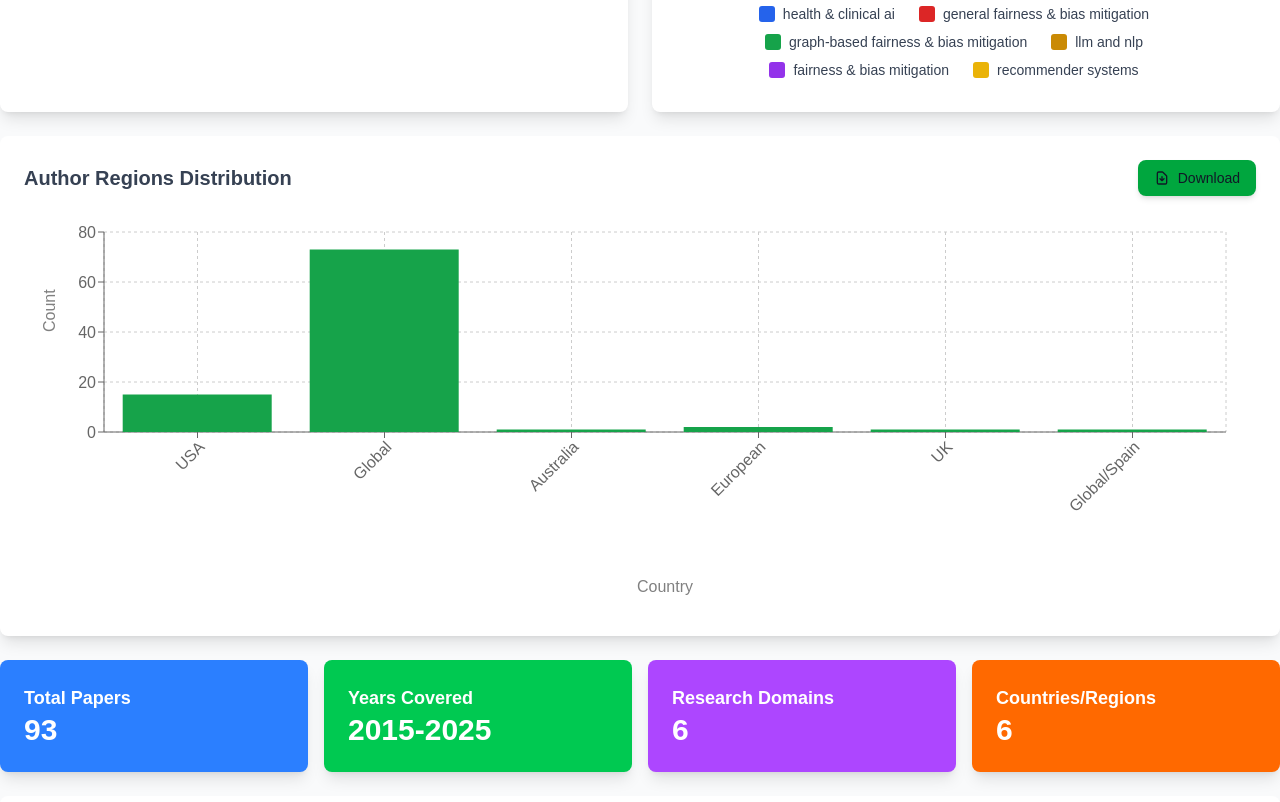
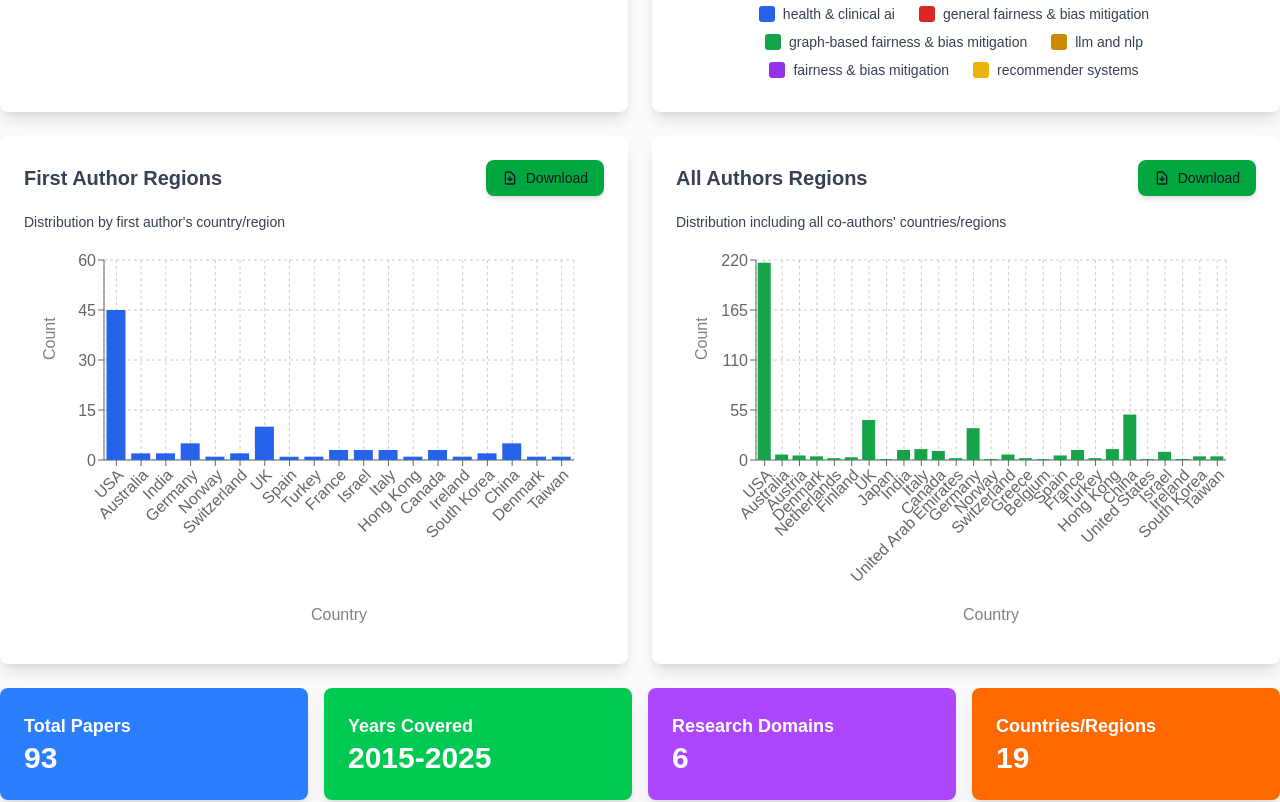
Before and after one commit to CAIRNepal/algorithmic-bias-survey, a Next.js app in the folder dashboard/: page / in a window 1280 px wide. Shown: the part 600-1402 px from the top of the page. Built offline with nearby package versions, Linux system fonts and the light colour scheme.

Commit message:
Feature: First author Stat Graph Added

```diff
--- a/dashboard/src/app/BiasResearchDashboard.tsx
+++ b/dashboard/src/app/BiasResearchDashboard.tsx
@@ -152,16 +152,63 @@ const BiasResearchDashboard = () => {
     .sort((a, b) => a.year - b.year);
 
   // Author Regions (regionData)
-  const regionMap: Record<string, number> = {};
+  // Author Regions (regionData) - FIXED CODE:
+  // const regionMap: Record<string, number> = {};
+  // validPapers.forEach((paper) => {
+  //   const authorRegions = (String(paper["Author Regions"] || "") || "").trim();
+  //   if (authorRegions) {
+  //     // Split by semicolon and count each region
+  //     const regions = authorRegions.split(";").map(r => r.trim()).filter(Boolean);
+  //     regions.forEach(region => {
+  //       if (region) regionMap[region] = (regionMap[region] || 0) + 1;
+  //     });
+  //   }
+  // });
+  //   const regionData = Object.entries(regionMap).map(([region, count]) => ({
+  //     region,
+  //     count,
+  //   }));
+  // First Author Regions (regionData)
+  const firstAuthorRegionMap: Record<string, number> = {};
   validPapers.forEach((paper) => {
-    const region = (String(paper["Focus Region"] || "") || "").trim();
-    if (region) regionMap[region] = (regionMap[region] || 0) + 1;
+    const authorRegions = (String(paper["Author Regions"] || "") || "").trim();
+    if (authorRegions) {
+      // Take only the first region (first author)
+      const firstRegion = authorRegions.split(";")[0].trim();
+      if (firstRegion)
+        firstAuthorRegionMap[firstRegion] =
+          (firstAuthorRegionMap[firstRegion] || 0) + 1;
+    }
   });
-  const regionData = Object.entries(regionMap).map(([region, count]) => ({
+  const firstAuthorRegionData = Object.entries(firstAuthorRegionMap).map(
+    ([region, count]) => ({
       region,
       count,
-  }));
+    })
+  );
 
+  // All Authors Regions (allAuthorsRegionData)
+  const allAuthorsRegionMap: Record<string, number> = {};
+  validPapers.forEach((paper) => {
+    const authorRegions = (String(paper["Author Regions"] || "") || "").trim();
+    if (authorRegions) {
+      // Split by semicolon and count each region
+      const regions = authorRegions
+        .split(";")
+        .map((r) => r.trim())
+        .filter(Boolean);
+      regions.forEach((region) => {
+        if (region)
+          allAuthorsRegionMap[region] = (allAuthorsRegionMap[region] || 0) + 1;
+      });
+    }
+  });
+  const allAuthorsRegionData = Object.entries(allAuthorsRegionMap).map(
+    ([region, count]) => ({
+      region,
+      count,
+    })
+  );
   // Research Domains (domainData)
   const domainMap: Record<string, number> = {};
   validPapers.forEach((paper) => {
@@ -189,7 +236,7 @@ const BiasResearchDashboard = () => {
 
   // Summary statistics
   const totalDomains = domainData.length;
-  const totalRegions = regionData.length;
+  const totalRegions = firstAuthorRegionData.length;
 
   // Dynamic Key Insights
   // 1. Peak research activity year
@@ -220,7 +267,9 @@ const BiasResearchDashboard = () => {
       ? "Strong foundation in general fairness research"
       : "";
   // 5. Top region/country
-  const topRegion = regionData.length > 0 ? regionData[0] : null;
+  const topRegion =
+    firstAuthorRegionData.length > 0 ? firstAuthorRegionData[0] : null; //
+
   // 6. European/Asian presence
   const europeanCountries = [
     "UK",
@@ -240,11 +289,12 @@ const BiasResearchDashboard = () => {
     "Turkey",
     "Israel",
   ];
-  const hasEurope = regionData.some((r) =>
+  const hasEurope = firstAuthorRegionData.some((r) =>
     europeanCountries.includes(r.region)
   );
-  const hasAsia = regionData.some((r) => asianCountries.includes(r.region));
-
+  const hasAsia = firstAuthorRegionData.some((r) =>
+    asianCountries.includes(r.region)
+  );
   // Map data processing
   const countryDomainMap: Record<
     string,
@@ -591,17 +641,20 @@ const BiasResearchDashboard = () => {
               </div>
 
               {/* Author Regions Bar Chart */}
-              <div className="bg-white p-6 rounded-lg shadow-lg mb-6">
+              {/* Author Regions Charts - First Author vs All Authors */}
+              <div className="grid grid-cols-1 lg:grid-cols-2 gap-6 mb-6">
+                {/* First Author Regions */}
+                <div className="bg-white p-6 rounded-lg shadow-lg">
                   <div className="flex justify-between items-center mb-4">
                     <h2 className="text-xl font-semibold text-gray-700">
-                    Author Regions Distribution
+                      First Author Regions
                     </h2>
                     <button
                       className="bg-green-600 text-white px-4 py-2 rounded-lg text-sm font-medium hover:bg-green-700 flex items-center gap-2 shadow-md"
                       onClick={() =>
                         downloadChartAsImage(
-                        "regions-chart",
-                        "author-regions-distribution"
+                          "first-author-regions-chart",
+                          "first-author-regions"
                         )
                       }
                     >
@@ -621,21 +674,97 @@ const BiasResearchDashboard = () => {
                       Download
                     </button>
                   </div>
-                {regionData.length === 0 ? (
+                  <div className="text-sm text-gray-600 mb-2">
+                    Distribution by first author's country/region
+                  </div>
+                  {firstAuthorRegionData.length === 0 ? (
                     <div className="text-gray-500">
-                    No data loaded. Check that papers.csv is in the public
-                    folder and the header is exactly &apos;Pub Year & Author
-                    Region&apos;.
+                      No first author region data available.
                     </div>
                   ) : (
                     <div
-                    id="regions-chart"
+                      id="first-author-regions-chart"
                       style={{ width: "100%", overflowX: "auto" }}
                     >
-                    <div style={{ minWidth: 900 }}>
                       <ResponsiveContainer width="100%" height={400}>
                         <BarChart
-                          data={regionData}
+                          data={firstAuthorRegionData}
+                          margin={{ top: 20, right: 30, left: 20, bottom: 80 }}
+                        >
+                          <CartesianGrid strokeDasharray="3 3" />
+                          <XAxis
+                            dataKey="region"
+                            angle={-45}
+                            textAnchor="end"
+                            interval={0}
+                            height={100}
+                            label={{
+                              value: "Country",
+                              position: "insideBottom",
+                              offset: -60,
+                            }}
+                          />
+                          <YAxis
+                            label={{
+                              value: "Count",
+                              angle: -90,
+                              position: "insideLeft",
+                            }}
+                          />
+                          <Tooltip />
+                          <Bar dataKey="count" fill="#2563eb" />
+                        </BarChart>
+                      </ResponsiveContainer>
+                    </div>
+                  )}
+                </div>
+
+                {/* All Authors Regions */}
+                <div className="bg-white p-6 rounded-lg shadow-lg">
+                  <div className="flex justify-between items-center mb-4">
+                    <h2 className="text-xl font-semibold text-gray-700">
+                      All Authors Regions
+                    </h2>
+                    <button
+                      className="bg-green-600 text-white px-4 py-2 rounded-lg text-sm font-medium hover:bg-green-700 flex items-center gap-2 shadow-md"
+                      onClick={() =>
+                        downloadChartAsImage(
+                          "all-authors-regions-chart",
+                          "all-authors-regions"
+                        )
+                      }
+                    >
+                      <svg
+                        className="w-4 h-4"
+                        fill="none"
+                        stroke="currentColor"
+                        viewBox="0 0 24 24"
+                      >
+                        <path
+                          strokeLinecap="round"
+                          strokeLinejoin="round"
+                          strokeWidth={2}
+                          d="M12 10v6m0 0l-3-3m3 3l3-3m2 8H7a2 2 0 01-2-2V5a2 2 0 012-2h5.586a1 1 0 01.707.293l5.414 5.414a1 1 0 01.293.707V19a2 2 0 01-2 2z"
+                        />
+                      </svg>
+                      Download
+                    </button>
+                  </div>
+                  <div className="text-sm text-gray-600 mb-2">
+                    Distribution including all co-authors' countries/regions
+                  </div>
+                  {allAuthorsRegionData.length === 0 ? (
+                    <div className="text-gray-500">
+                      No author region data available.
+                    </div>
+                  ) : (
+                    <div
+                      id="all-authors-regions-chart"
+                      style={{ width: "100%", overflowX: "auto" }}
+                    >
+                      <ResponsiveContainer width="100%" height={400}>
+                        <BarChart
+                          data={allAuthorsRegionData}
                           margin={{ top: 20, right: 30, left: 20, bottom: 80 }}
                         >
                           <CartesianGrid strokeDasharray="3 3" />
@@ -663,8 +792,8 @@ const BiasResearchDashboard = () => {
                         </BarChart>
                       </ResponsiveContainer>
                     </div>
+                  )}
                 </div>
-                )}
               </div>
 
               {/* Summary Statistics Cards */}
```
Lines whose indentation alone changed are shown as unchanged.
